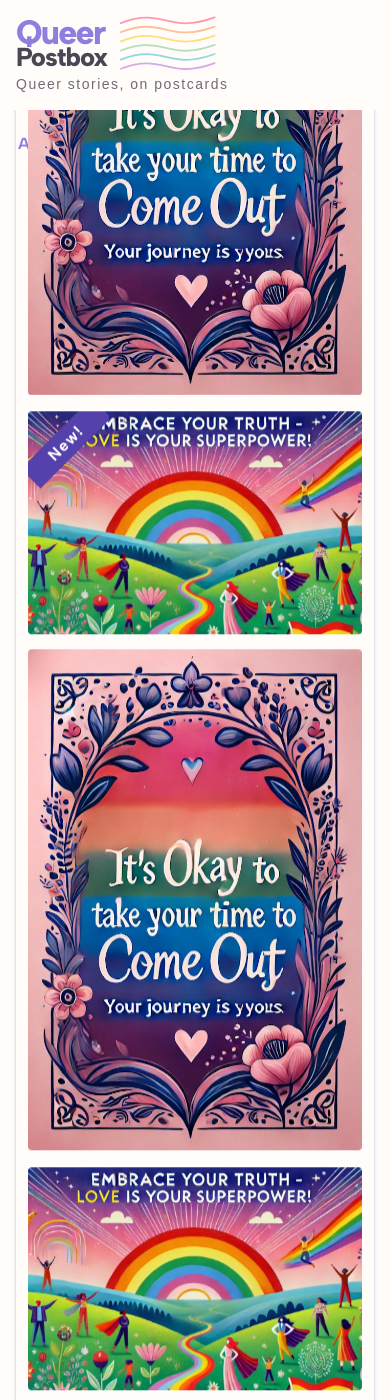
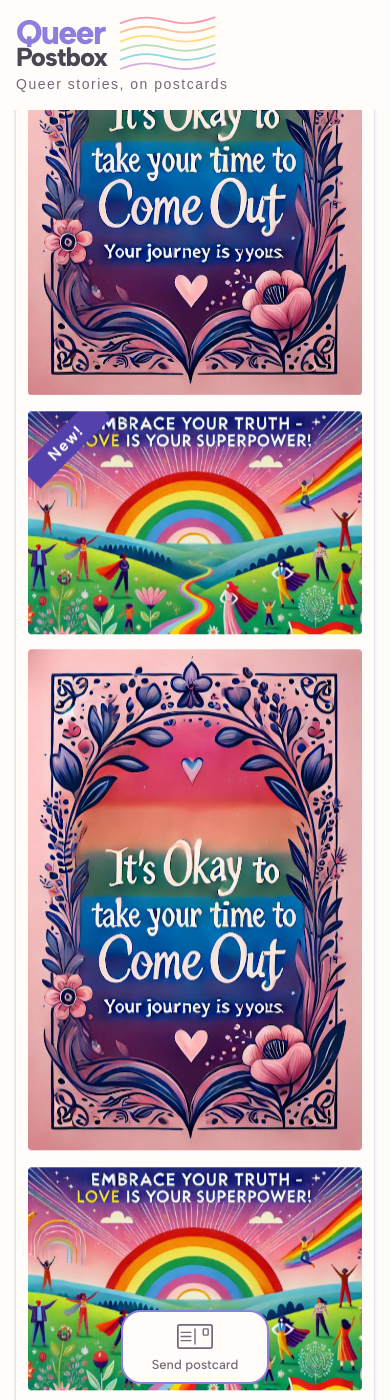
Before and after one commit to chr-tatu/queerpostbox, a Jekyll site: the page built from posts.html, in a window 390 px wide and 1400 px high, scrolled down 550 px. Built offline with Jekyll 4.4.1, drawn with Linux system fonts in a browser that asks for light colours; some web fonts are replaced.

Commit message:
feat: mobile device testing and fixing (QPB-52) (#30)
Co-authored-by: Claude Sonnet 4.6 <noreply@anthropic.com>

```diff
--- a/assets/css/main.css
+++ b/assets/css/main.css
@@ -50,6 +50,18 @@
   /* Fonts */
   --font-display: 'Albert Sans', sans-serif;
   --font-body: 'Atkinson Hyperlegible Next', 'Atkinson Hyperlegible', sans-serif;
+
+  /* Z-index stacking layers */
+  --z-postcard-hover: 2;
+  --z-mobile-sidebar: 10;
+  --z-send-btn: 100;
+  --z-filter-dropdown: 200;
+  --z-modal-overlay: 2000;
+  --z-header: 2100;
+  --z-fullscreen: 3000;
+
+  /* Breakpoints (reference only — CSS vars can't be used in @media queries)
+     mobile: 768px  |  tablet: 1024px */
 }
 
 /* Reset */
@@ -72,7 +84,7 @@ body {
 .site-header {
   position: sticky;
   top: 0;
-  z-index: 2100;
+  z-index: var(--z-header);
   background: var(--color-white);
   padding: 32px 25px 16px; /* 16px bottom gives breathing room below the logo */
 }
@@ -222,9 +234,9 @@ body {
     --offset-logo-lines-left: 104px;
     --width-sidebar: 148px;
     --sticky-top-sidebar: 110px;
-    --size-icon-action: 56px;
-    --size-icon-send-w: 40px;
-    --size-icon-send-h: 28px;
+    --size-icon-action: 46px;
+    --size-icon-send-w: 36px;
+    --size-icon-send-h: 25px;
     --font-size-send-label: 13px;
   }
 
--- a/assets/css/posts.css
+++ b/assets/css/posts.css
@@ -129,7 +129,7 @@
   bottom: 32px;
   left: 32px;
   width: var(--width-sidebar);
-  z-index: 100;
+  z-index: var(--z-send-btn);
   display: flex;
   flex-direction: column;
   align-items: center;
@@ -298,7 +298,7 @@
 .postcard-item:hover {
   scale: 1.04;
   box-shadow: 0 6px 16px rgba(84, 65, 171, 0.35);
-  z-index: 2;
+  z-index: var(--z-postcard-hover);
 }
 
 .postcard-link {
@@ -330,7 +330,7 @@
   width: 81px;
   height: 81px;
   overflow: hidden;
-  z-index: 2;
+  z-index: var(--z-postcard-hover);
   pointer-events: none;
 }
 
@@ -362,7 +362,7 @@
   display: none;
   position: fixed;
   inset: 0;
-  z-index: 2000;
+  z-index: var(--z-modal-overlay);
 }
 
 .modal-overlay.active {
@@ -609,7 +609,7 @@
   display: none;
   position: fixed;
   inset: 0;
-  z-index: 3000;
+  z-index: var(--z-fullscreen);
   align-items: center;
   justify-content: center;
   background: rgba(0, 0, 0, 0.3);
@@ -781,7 +781,7 @@
 @media (max-width: 768px) {
   .landing-layout {
     flex-direction: column;
-    padding: 0 16px 16px;
+    padding: 0 16px 96px;
   }
 
   .sidebar {
@@ -789,6 +789,9 @@
     flex-direction: row;
     align-items: center;
     justify-content: space-between;
+    position: relative;
+    top: auto;
+    z-index: var(--z-mobile-sidebar);
   }
 
   .filters {
@@ -805,7 +808,7 @@
     border-radius: 8px;
     box-shadow: 0 4px 12px rgba(0, 0, 0, 0.15);
     padding: 8px;
-    z-index: 100;
+    z-index: var(--z-filter-dropdown);
     max-height: 300px;
     top: 100%;
     left: 0;
@@ -815,10 +818,28 @@
     position: relative;
   }
 
+  /* Send button floats at bottom-center on mobile */
   .send-postcard-btn {
     bottom: 16px;
-    left: 16px;
-    width: calc(100vw - 32px);
+    left: 50%;
+    transform: translateX(-50%);
+    top: auto;
+    right: auto;
+    width: var(--width-sidebar);
+    z-index: var(--z-send-btn);
+    background: var(--color-white);
+    border-radius: 20px;
+    border: 2px solid var(--color-lavender);
+  }
+
+  /* Hide rainbow border on mobile — solid border used instead */
+  .send-postcard-btn::before {
+    opacity: 0;
+    animation: none;
+  }
+
+  .site-footer {
+    padding-bottom: 100px;
   }
 
   .reply-card {
--- a/assets/js/posts.js
+++ b/assets/js/posts.js
@@ -68,6 +68,18 @@ function initFilters() {
     countryBtn.classList.remove('has-selection');
     clearFilter();
   });
+
+  document.addEventListener('click', function(e) {
+    if (!e.target.closest('.filter-name') && !e.target.closest('.filter-options')) {
+      filterBtns.forEach(btn => {
+        btn.classList.remove('expanded');
+        btn.setAttribute('aria-expanded', 'false');
+        const filterType = btn.dataset.filter;
+        const options = document.getElementById(filterType + '-options');
+        if (options) options.classList.remove('open');
+      });
+    }
+  }, { capture: true });
 }
 
 function filterByCountry(country) {
```
Also changed, not shown: assets/css/postcard.css (+14 -10 lines).
